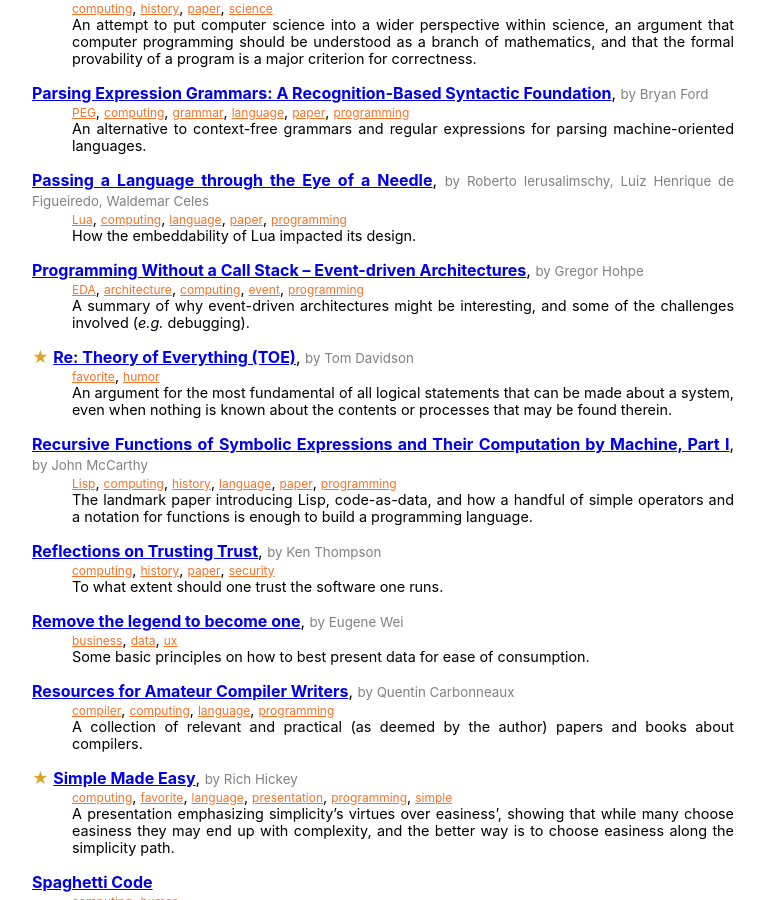
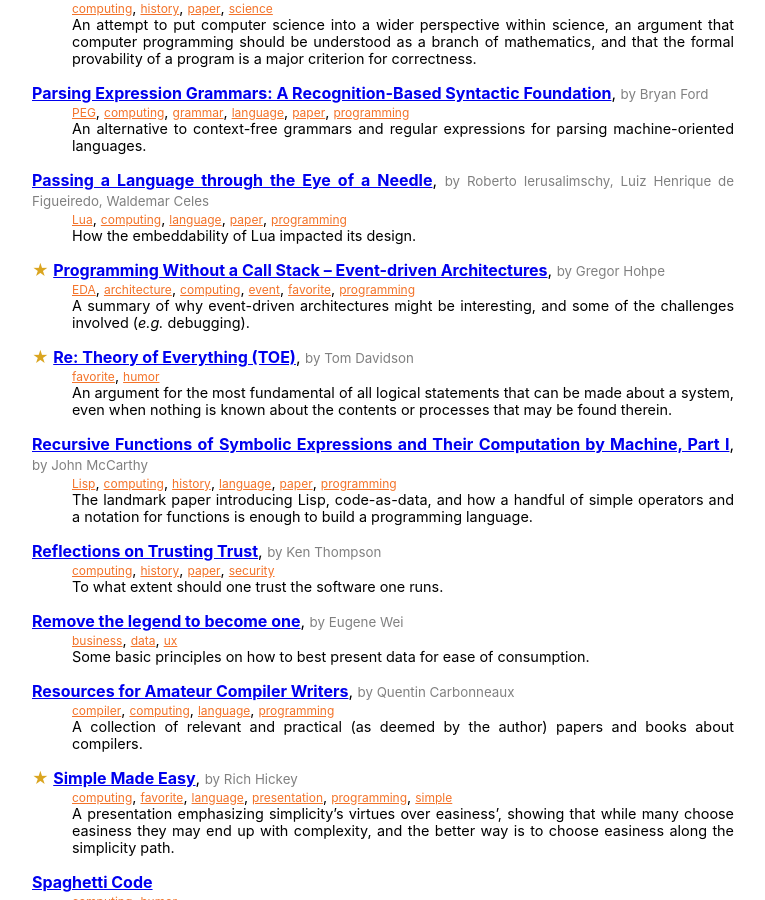
Before and after one commit to hanjos/hanjos.github.io, a Jekyll site: the page built from bookmarks.md, in a window 1280 px wide and 900 px high, scrolled down 3724 px. Shown: the whole window, without its empty margins (324-1089 px from the left). Built offline with Jekyll 4.4.1, drawn with Linux system fonts in a browser that asks for light colours.

Commit message:
Atalhos.

```diff
--- a/_data/bookmarks.yml
+++ b/_data/bookmarks.yml
@@ -344,4 +344,4 @@
   title: Programming Without a Call Stack – Event-driven Architectures
   authors: Gregor Hohpe
   description: A summary of why event-driven architectures might be interesting, and some of the challenges involved (_e.g._ debugging).
-  tags: ['architecture', 'computing', 'EDA', 'event', 'programming']
+  tags: ['architecture', 'computing', 'EDA', 'event', 'favorite', 'programming']
```
